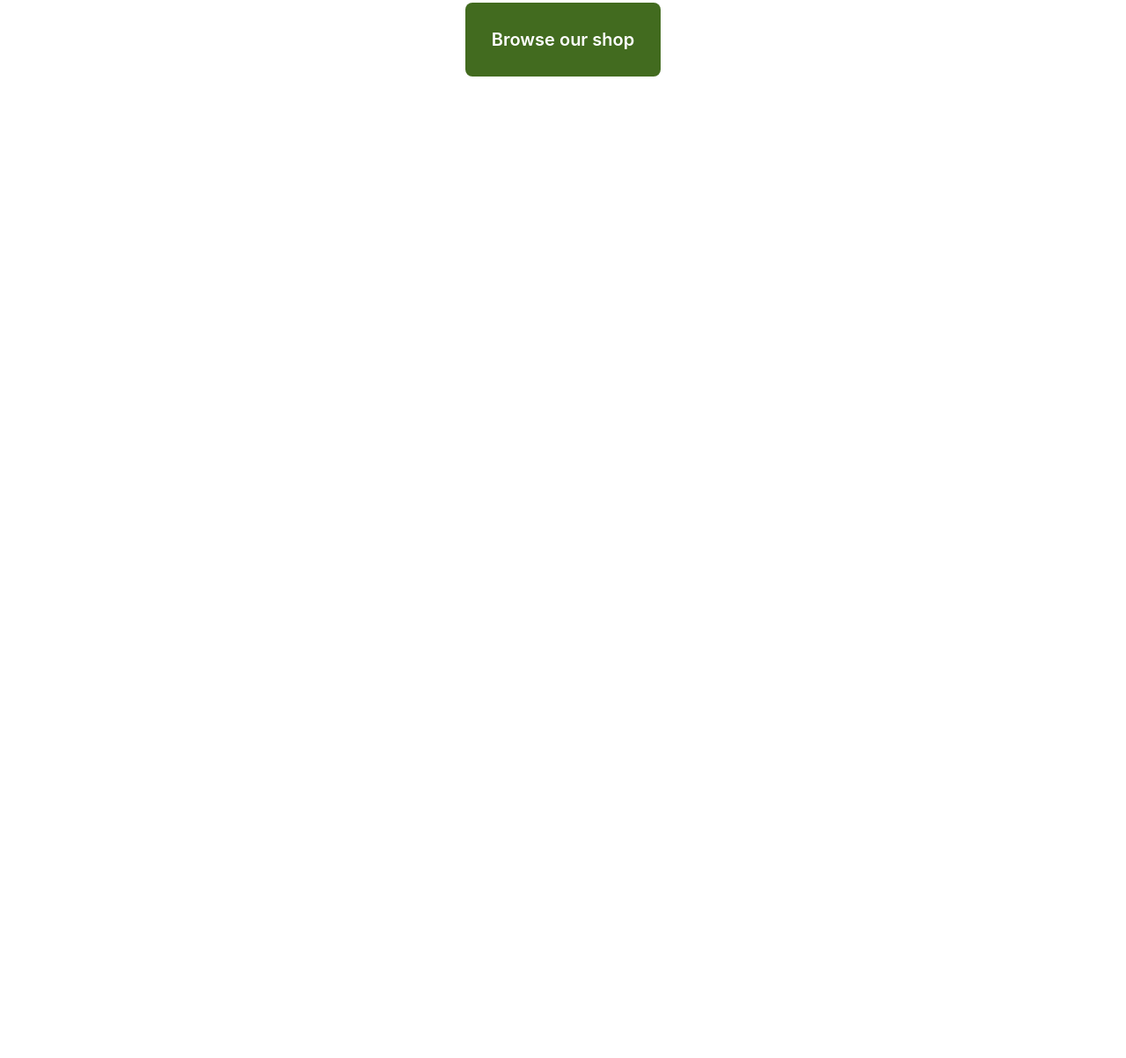
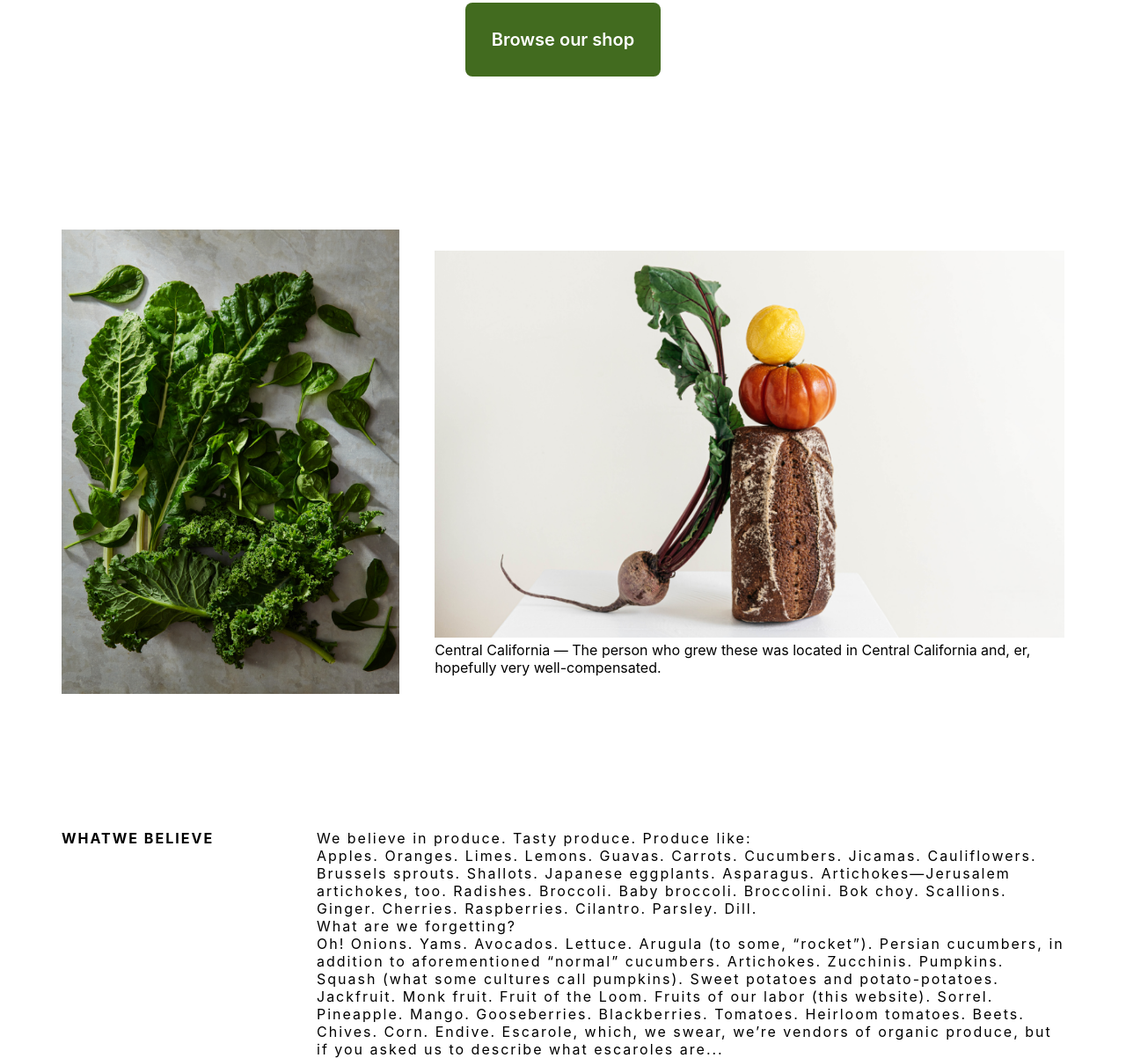
Before and after one commit to wedadosama/World_Peas, a plain HTML site: page index.html in a window 1280 px wide. Shown: the part 483-1686 px from the top of the page at 88% size. Before the commit the page ends 800 px from the top, so only its background shows below. Drawn offline with Linux system fonts and the light colour scheme.

Commit message:
Add: Vet Section and Whatwe_Believe Section

```diff
--- a/asstes/styles/main.css
+++ b/asstes/styles/main.css
@@ -64,3 +64,32 @@ body {
   background-color: var(--green);
   border-radius: 8px;
 }
+
+  img{
+    width:100% ;
+  }
+
+.vet .container .vet-image{
+  display: flex;
+  align-items: center;
+  justify-content: space-between;
+  gap: 40px;
+
+}
+.Whatwe_Believe{
+  margin-top: 150px;
+}
+.Whatwe_Believe .container .World_text{
+  display: flex;
+  justify-content: space-between;
+  gap: 20px;
+  letter-spacing: 2px;
+
+
+}
+.Whatwe_Believe .container .World_text .four{
+  flex-grow: 1;
+  width: 270px;
+
+
+}
--- a/index.html
+++ b/index.html
@@ -44,6 +44,39 @@
         </div>
       </div>
     </section>
+    <section class="vet">
+      <div class="container">
+        <div class="vet-image">
+          <div class="imge">
+            <img src="./asstes/images/vg.webp">
+          </div>
+        <div class="text">
+          <img src="./asstes/images/banger.webp" >
+          <p>Central California — The person who grew these was located in Central California and, er, hopefully very well-compensated.</p>
+
+        </div>
+      </div>
+      </div>
+    </section>
+    <section class="Whatwe_Believe">
+      <div class="container">
+        <div class="World_text">
+          <div class="first"><h4 class="four">WHATWE BELIEVE</h4></div>
+          <div class="last">
+            <p>We believe in produce. Tasty produce. Produce like:
+              <br>
+
+              Apples. Oranges. Limes. Lemons. Guavas. Carrots. Cucumbers. Jicamas. Cauliflowers. Brussels sprouts. Shallots. Japanese eggplants. Asparagus. Artichokes—Jerusalem artichokes, too. Radishes. Broccoli. Baby broccoli. Broccolini. Bok choy. Scallions. Ginger. Cherries. Raspberries. Cilantro. Parsley. Dill.
+              <br>
+
+              What are we forgetting?
+              <br>
+
+              Oh! Onions. Yams. Avocados. Lettuce. Arugula (to some, “rocket”). Persian cucumbers, in addition to aforementioned “normal” cucumbers. Artichokes. Zucchinis. Pumpkins. Squash (what some cultures call pumpkins). Sweet potatoes and potato-potatoes. Jackfruit. Monk fruit. Fruit of the Loom. Fruits of our labor (this website). Sorrel. Pineapple. Mango. Gooseberries. Blackberries. Tomatoes. Heirloom tomatoes. Beets. Chives. Corn. Endive. Escarole, which, we swear, we’re vendors of organic produce, but if you asked us to describe what escaroles are...</p>
+          </div>
+          </div>
+      </div>
+    </section>
   </main>
 
 </body>
```
